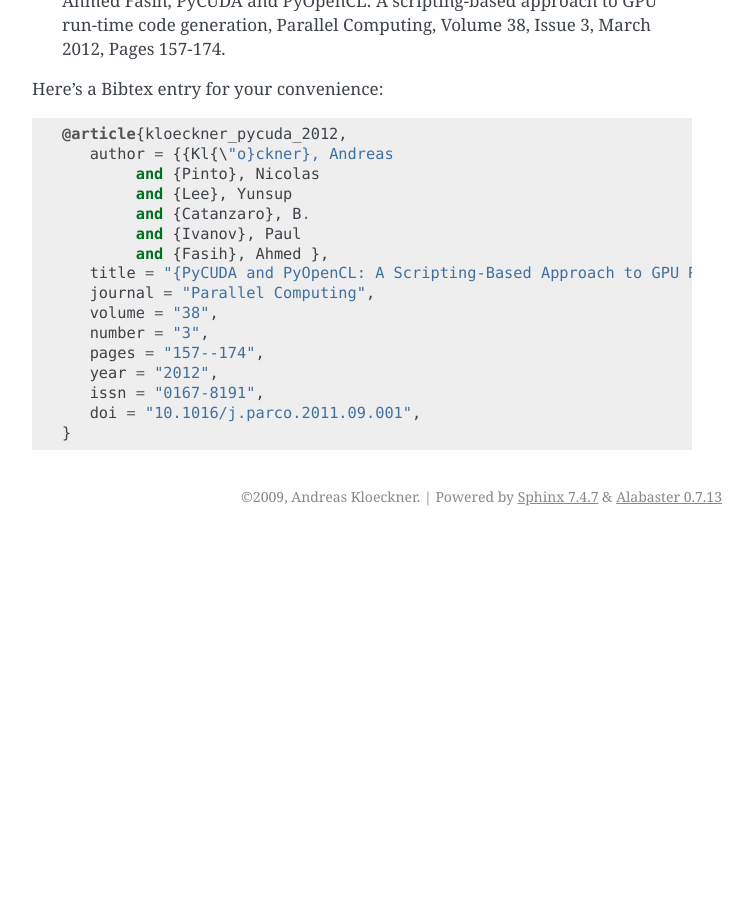
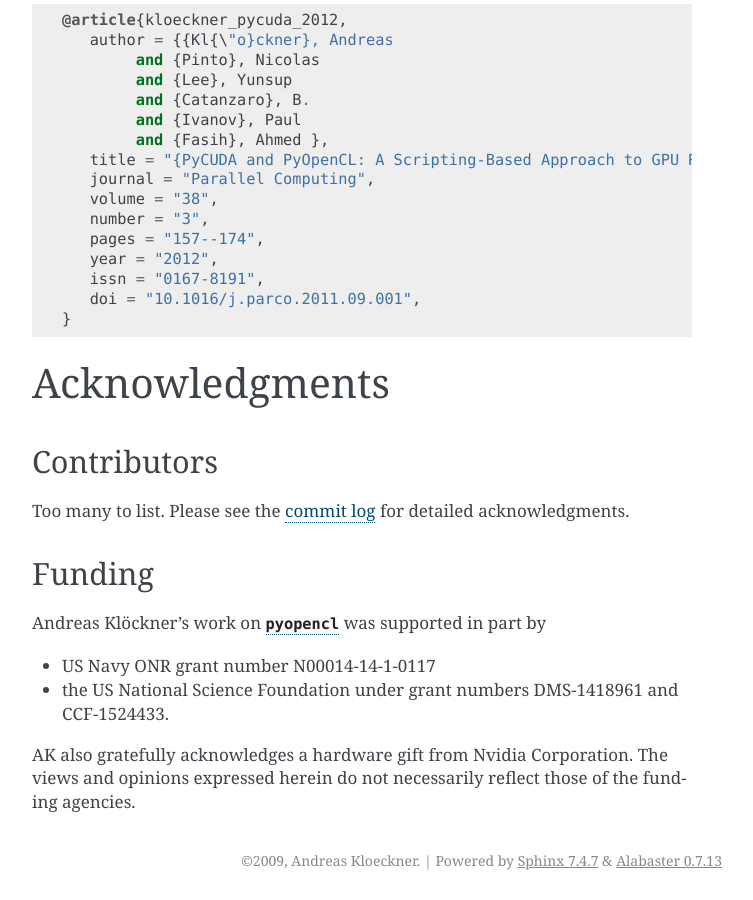
Before and after one commit to inducer/pyopencl, a Sphinx documentation site: the page built from doc/misc.rst, in a window 1280 px wide and 900 px high, scrolled down 10915 px. Shown: the whole window, without its empty margins (388-1141 px from the left). Built offline with Sphinx 7.4.7, drawn with Linux system fonts in a browser that asks for light colours; before the commit the page ends 11451 px from its top, so only the background shows below that; some of the changed text lies outside the part shown.

Commit message:
Ack funding

```diff
--- a/doc/misc.rst
+++ b/doc/misc.rst
@@ -506,3 +499,25 @@ Here's a Bibtex entry for your convenience::
        issn = "0167-8191",
        doi = "10.1016/j.parco.2011.09.001",
     }
+
+Acknowledgments
+===============
+
+Contributors
+------------
+
+Too many to list. Please see the
+`commit log <https://github.com/pyopencl/pyopencl/commits/master>`_
+for detailed acknowledgments.
+
+Funding
+-------
+
+Andreas Klöckner's work on :mod:`pyopencl` was supported in part by
+
+* US Navy ONR grant number N00014-14-1-0117
+* the US National Science Foundation under grant numbers DMS-1418961 and CCF-1524433.
+
+AK also gratefully acknowledges a hardware gift from Nvidia Corporation.  The
+views and opinions expressed herein do not necessarily reflect those of the
+funding agencies.
```
Also changed, not shown: other parts of doc/misc.rst (+0 -7 lines).
